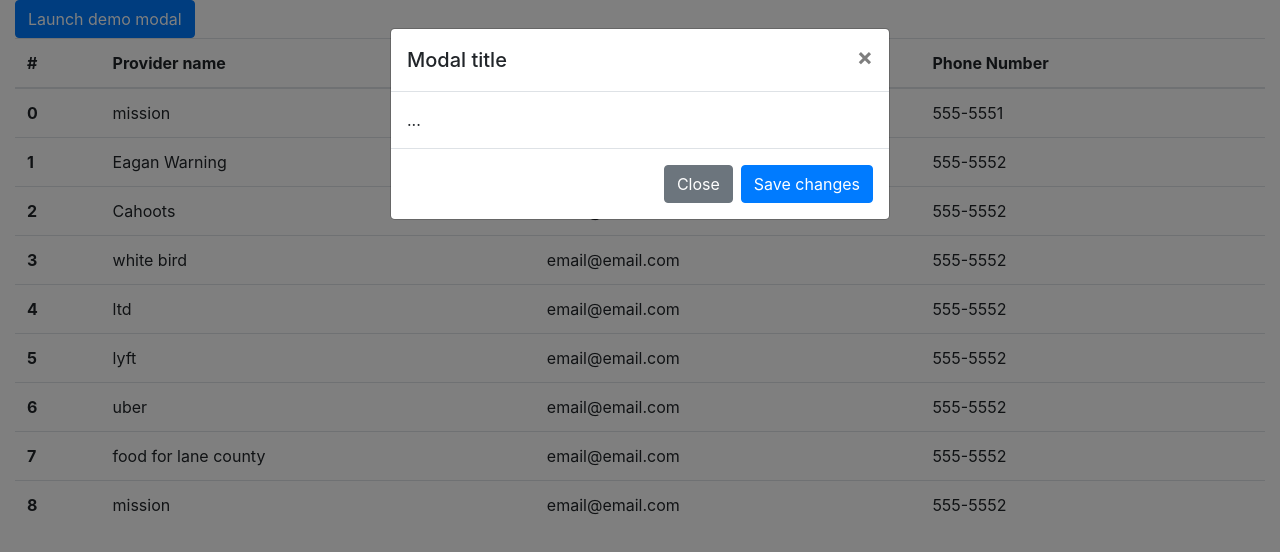
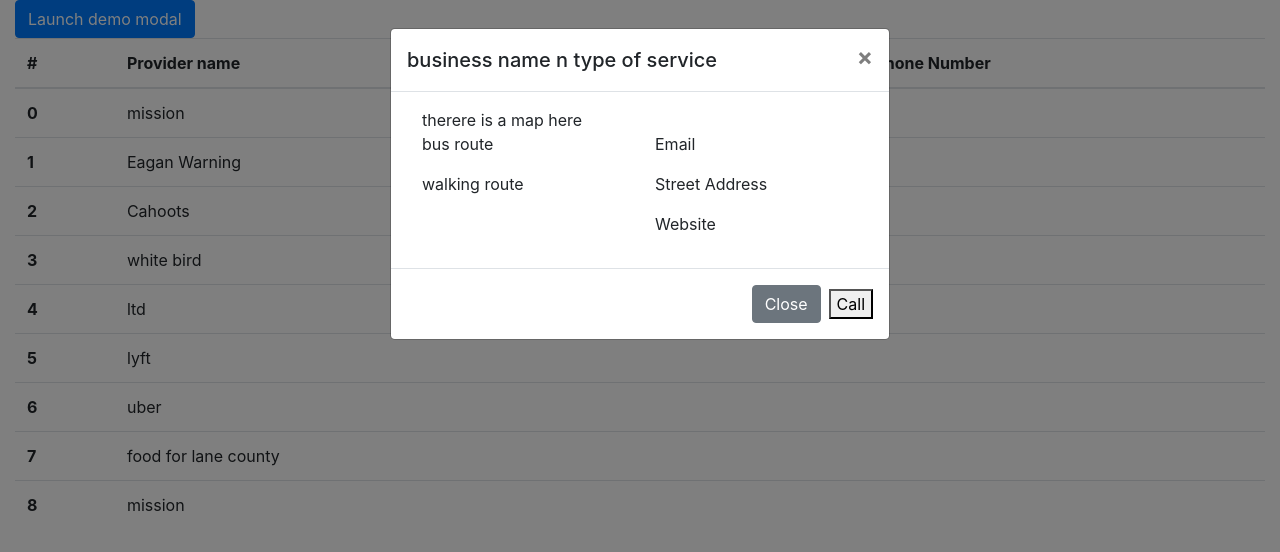
Before and after one commit to Hack4Eugene/homeless-resource-finder-xakclub-2019, a plain HTML site: page public/unit-test-fetch-res.html in a window 1280 px wide. Both pictures are taken after a click on the button "Launch demo modal". Drawn offline with nearby package versions, Linux system fonts and the light colour scheme; no server answers.

Commit message:
kinda modularized the detailed modal..

```diff
--- a/public/scripts/populate.js
+++ b/public/scripts/populate.js
@@ -4,21 +4,25 @@ function dummyForms(arr){
   arr[0].set("veteran",0);
   arr[0].set("children",0);
   arr[0].set("location",null);
-  arr[0].set("type", 3 );
+  arr[0].set("service", "any" );
+  arr[0].set("top",3);
 
   arr[1].set("age",25);
   arr[1].set("sex","f");
   arr[1].set("veteran",1);
   arr[1].set("children",0);
   arr[1].set("location",null);
-  arr[1].set("type", 3);
+  arr[1].set("service", "bed");
+  arr[1].set("top","asdf");
+
 
   arr[2].set("age",30);
   arr[2].set("sex","m");
   arr[2].set("veteran",1);
   arr[2].set("children",2);
   arr[2].set("location",null);
-  arr[2].set("type",3 );
+  arr[2].set("service","any" );
+  arr[2].set("top",5);
 }
 
 
@@ -106,10 +110,15 @@ var el = `[
  }
 ]`;
 
+const LIBGEO = "44.048335,-123.0962336";
 var results= JSON.parse(el);
 var div = document.querySelector("#results")
 
-function setModal(data){
+
+/* sets google map and and info to this detialed list */
+
+
+function setModal(data,userGEO=LIBGEO){
   var modal = document.querySelector(".modal");
   var head = modal.querySelector(".modal-header");
   var body = modal.querySelector(".modal-body");
@@ -214,8 +223,8 @@ function appendResults(div,data){
     // row.appendChild(document.createElement("span"))
     row.childNodes[0].textContent=index.toString();
     row.childNodes[1].textContent=data["provider name"];
-    row.childNodes[2].textContent=data["email"];
-    row.childNodes[3].textContent=data["phone"];
+    row.childNodes[2].textContent=data["service"];
+    // row.childNodes[3].textContent=data["phone"];
     div.appendChild(row);
   });
 
--- a/public/unit-test-fetch-res.html
+++ b/public/unit-test-fetch-res.html
@@ -27,7 +27,7 @@
               <tr>
                 <th scope="col">#</th>
                 <th scope="col">Provider name</th>
-                <th scope="col">Email</th>
+                <th scope="col">Service</th>
                 <th scope="col">Phone Number</th>
               </tr>
             </thead>
@@ -46,17 +46,33 @@
   <div class="modal-dialog" role="document">
     <div class="modal-content">
       <div class="modal-header">
-        <h5 class="modal-title" id="exampleModalLabel">Modal title</h5>
+        <h5 class="modal-title" id="exampleModalLabel">business name n type of service</h5>
         <button type="button" class="close" data-dismiss="modal" aria-label="Close">
           <span aria-hidden="true">&times;</span>
         </button>
       </div>
       <div class="modal-body">
-        ...
+        <div class="container g-map">
+            therere is a map here
+         </div>
+         <div class="container">
+           <div class="row">
+             <div class="col-sm container uri-link">
+               <p>bus route</p>
+               <p>walking route</p>
+             </div>
+             <div class="col-sm container specs">
+               <p>Email</p>
+               <p>Street Address</p>
+               <p>Website</p>
+             </div>
+           </div>
+        </div>
+
       </div>
       <div class="modal-footer">
         <button type="button" class="btn btn-secondary" data-dismiss="modal">Close</button>
-        <button type="button" class="btn btn-primary">Save changes</button>
+        <button type="button" id="modal-call" lass="btn btn-primary">Call</button>
       </div>
     </div>
   </div>
```
